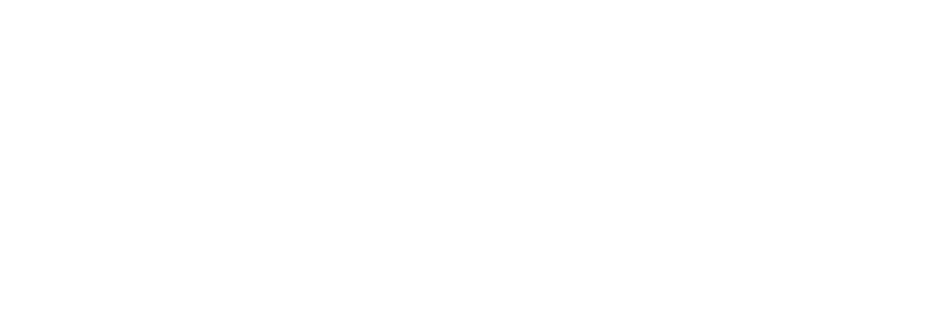
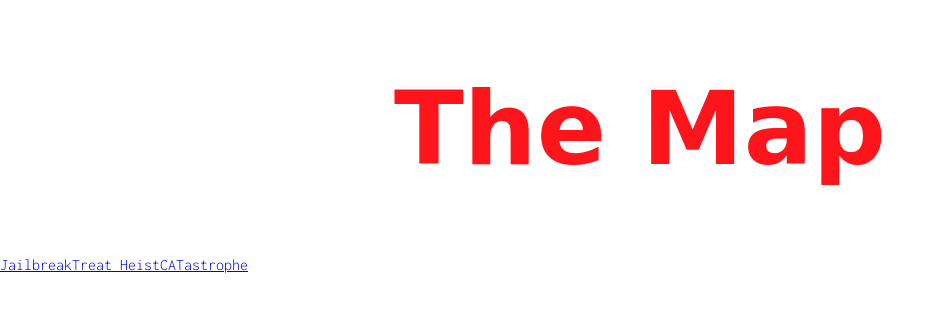
Before and after one commit to emmaegstad/lab-13-user-adventure, a website with bundled scripts: page map/index.html in a window 1280 px wide. Shown: the whole page, without its empty margins (0-943 px from the left). Built offline with nearby package versions, Linux system fonts and the light colour scheme; a web font is replaced by a local one.

Commit message:
dynamically generating quest links

```diff
--- a/map/index.html
+++ b/map/index.html
@@ -12,6 +12,8 @@
     </head>
 
     <body>
+        <h1 class="title">The Map</h1>
+        <section id="map-links"></section>
         <script type="module" src="./map.js"></script>
     </body>
 </html>
--- a/map/map.js
+++ b/map/map.js
@@ -0,0 +1,10 @@
+import quests from '../data/quest-data.js';
+
+const mapLinks = document.getElementById('map-links');
+
+for (let quest of quests) {
+    const a = document.createElement('a');
+    a.href = `../quest/?id=${quest.id}`;
+    a.textContent = quest.title;
+    mapLinks.appendChild(a);
+}
```
